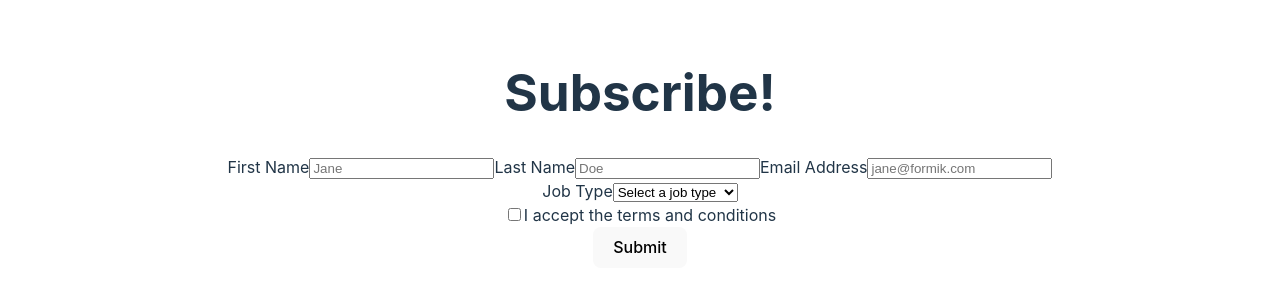
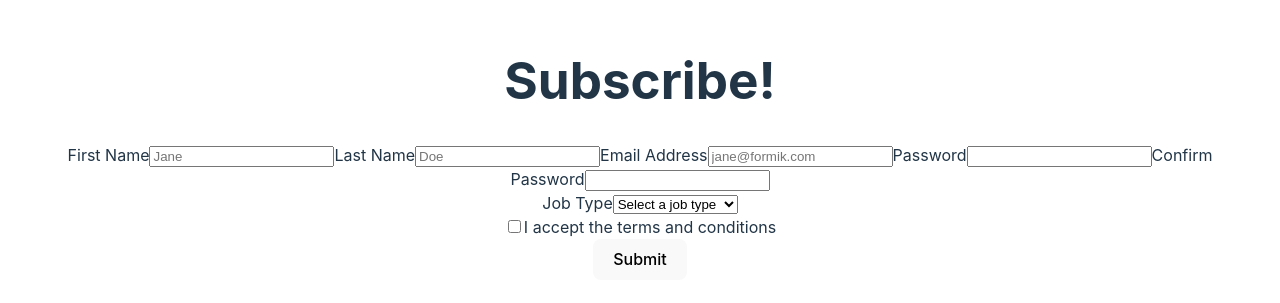
Before and after one commit to westminster-study-center/react-sample, a React (Vite) app: page /SignupForm in a window 1280 px wide. Shown: the part 251-554 px from the top of the page. Built offline with nearby package versions, Linux system fonts and the light colour scheme.

Commit message:
init password

```diff
--- a/src/SignupForm.tsx
+++ b/src/SignupForm.tsx
@@ -2,9 +2,6 @@ import { Formik, Form, useField } from 'formik';
 import * as Yup from 'yup';
 
 const MyTextInput = ({ label, ...props }) => {
-  // useField() returns [formik.getFieldProps(), formik.getFieldMeta()]
-  // which we can spread on <input>. We can use field meta to show an error
-  // message if the field is invalid and it has been touched (i.e. visited)
   const [field, meta] = useField(props);
   return (
     <>
@@ -18,10 +15,6 @@ const MyTextInput = ({ label, ...props }) => {
 };
 
 const MyCheckbox = ({ children, ...props }) => {
-  // React treats radios and checkbox inputs differently from other input types: select and textarea.
-  // Formik does this too! When you specify `type` to useField(), it will
-  // return the correct bag of props for you -- a `checked` prop will be included
-  // in `field` alongside `name`, `value`, `onChange`, and `onBlur`
   const [field, meta] = useField({ ...props, type: 'checkbox' });
   return (
     <div>
@@ -63,6 +56,16 @@ const SignupForm = () => {
           jobType: '', // added for our select
         }}
         validationSchema={Yup.object({
+          password: Yup
+            .string()
+            .min(8, 'Password must be 8 characters long')
+            .matches(/[0-9]/, 'Password requires a number')
+            .matches(/[a-z]/, 'Password requires a lowercase letter')
+            .matches(/[A-Z]/, 'Password requires an uppercase letter')
+            .matches(/[^\w]/, 'Password requires a symbol'),
+          confirm: Yup
+            .string()
+            .oneOf([Yup.ref('password')], 'Must match password'),
           firstName: Yup.string()
             .max(15, 'Must be 15 characters or less')
             .required('Required'),
@@ -111,6 +114,18 @@ const SignupForm = () => {
             placeholder="jane@formik.com"
           />
 
+          <MyTextInput
+            label="Password"
+            name="password"
+            type="password"
+          />
+
+          <MyTextInput
+            label="Confirm Password"
+            name="confirm"
+            type="password"
+          />
+
           <MySelect label="Job Type" name="jobType">
             <option value="">Select a job type</option>
             <option value="designer">Designer</option>
```
